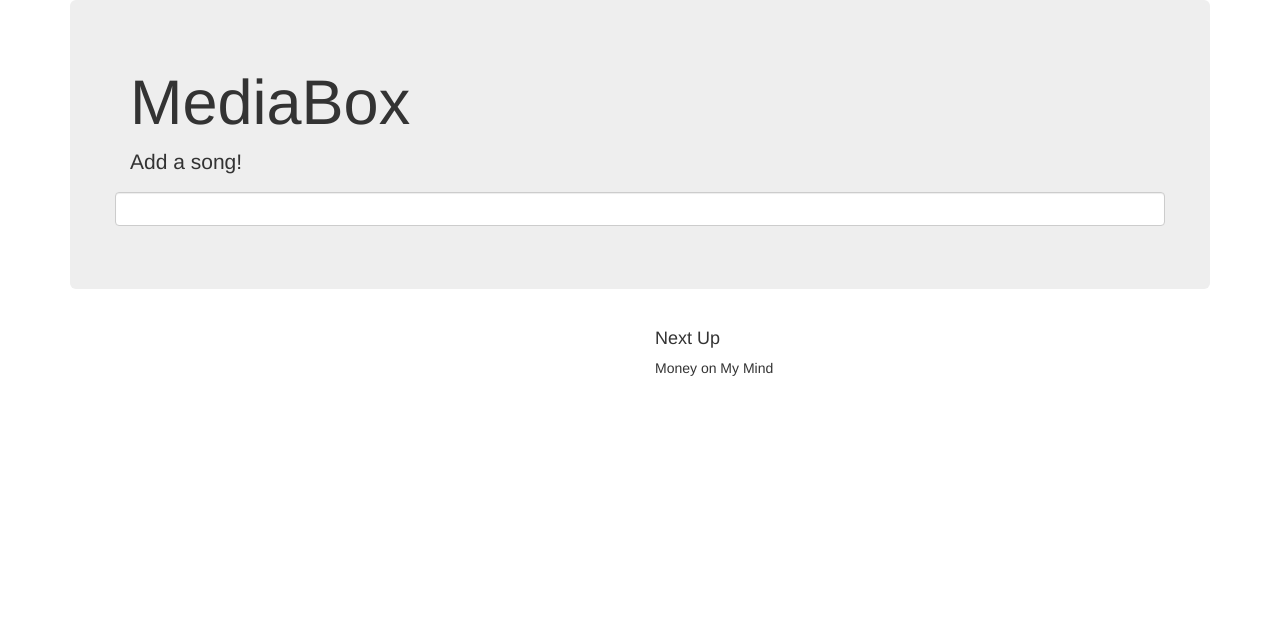
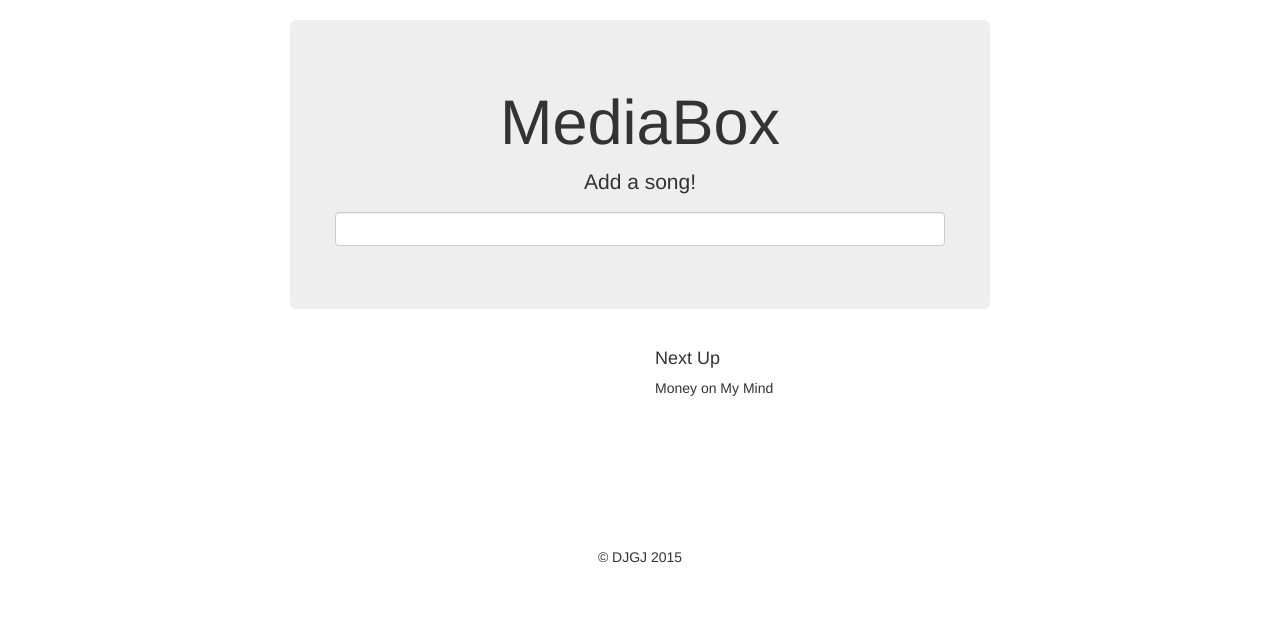
Before and after one commit to gautamg795/audiopod, a Flask app: page /host/1 in a window 1280 px wide. Shown: the top 630 px of the page. Run offline with Flask 2, Linux system fonts and the light colour scheme; some libraries are stand-ins or nearby versions.

Commit message:
A little css

```diff
--- a/static/style.css
+++ b/static/style.css
@@ -0,0 +1,23 @@
+body {
+  padding-top: 20px;
+  padding-bottom: 20px;
+}
+
+@media (min-width: 768px) {
+  .container {
+    max-width: 730px;
+  }
+}
+
+.container-narrow > hr {
+  margin: 30px 0;
+}
+
+.jumbotron {
+  text-align: center;
+}
+
+.footer {
+  padding-top: 20px;
+  text-align: center;
+}
--- a/templates/host.html
+++ b/templates/host.html
@@ -1,6 +1,8 @@
 {% extends "layout.html" %}
 {% block title %}MediaBox Host{% endblock %}
-{% block head %}<script type="text/javascript"> var room_id = '{{ room_id }}'; </script>{% endblock %}
+{% block head %}<script type="text/javascript"> var room_id = '{{ room_id }}'; </script>
+    <link href="style.css" rel="stylesheet">
+{% endblock %}
 
 {% block body %}
 <div class="container">
@@ -26,6 +28,10 @@
           <p>Money on My Mind</p>
         </div>
     </div>
+
+    <footer class="footer">
+        <p>&copy; DJGJ 2015</p>
+    </footer>
 </div>
 {% endblock %}
 
```
